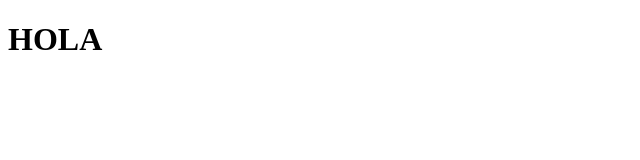
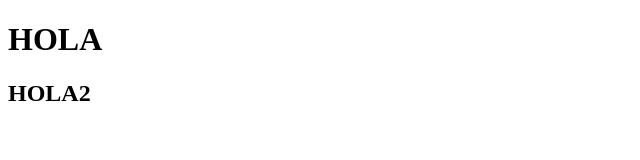
Before and after one commit to PabloRuelasR/RSU, a plain HTML site: page index.html in a window 1280 px wide. Shown: the whole page, without its empty margins (0-640 px from the left). Drawn offline with Linux system fonts and the light colour scheme.

Commit message:
despliegue1

```diff
--- a/index.html
+++ b/index.html
@@ -8,5 +8,6 @@
 </head>
 <body>
     <h1>HOLA</h1>
+    <h2>HOLA2</h2>
 </body>
 </html>
```
